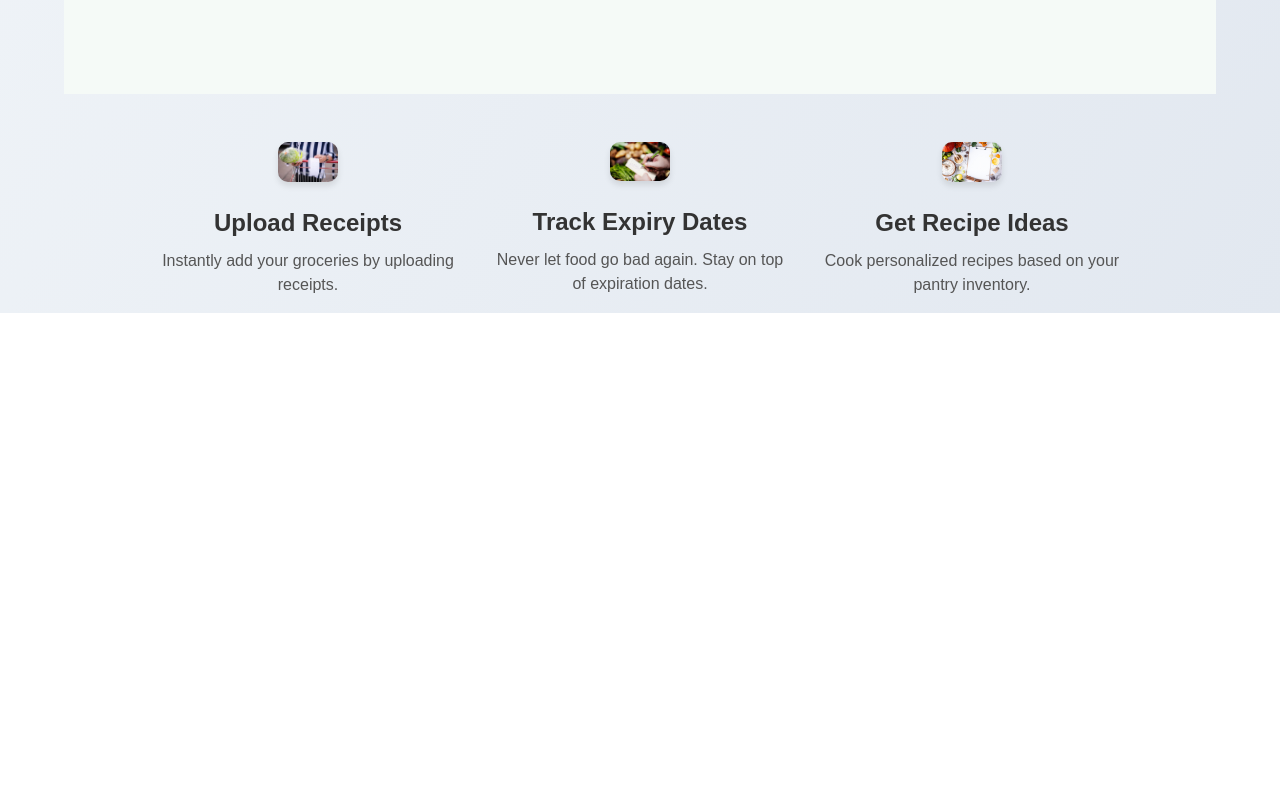
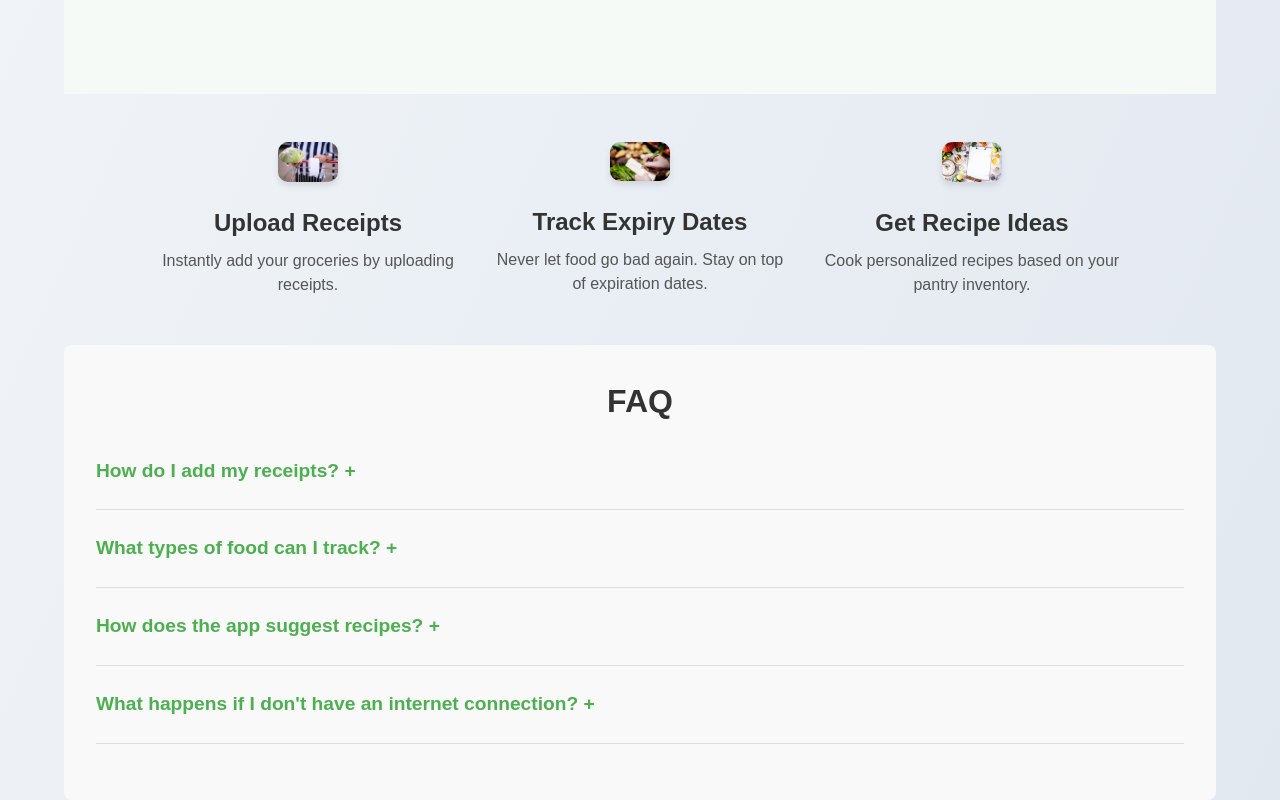
Before and after one commit to kliu04/nwhacks25, a React (Vite) app in the folder frontend/: page / in a window 1280 px wide. Shown: the part 2073-2873 px from the top of the page. Before the commit the page ends 2386 px from the top, so only its background shows below. Built offline with nearby package versions, Linux system fonts and the light colour scheme.

Commit message:
put faq section back X_x

```diff
--- a/frontend/src/Pages/Home.tsx
+++ b/frontend/src/Pages/Home.tsx
@@ -1,4 +1,4 @@
-
+import React, { useState } from "react";
 import { Link } from "react-router-dom";
 import "./Home.css"; // Import the updated CSS
 
@@ -8,6 +8,19 @@ import recipesIcon from "../assets/images/tild6263-3062-4666-b831-353366356234__
 import homepage1 from "../assets/images/HomePage1.png";
 import homepage2 from "../assets/images/HomePage2.png";
 import homepage3 from "../assets/images/HomePage3.png";
+
+function FAQItem({ question, answer }: { question: string; answer: string }) {
+    const [isOpen, setIsOpen] = useState(false);
+
+    return (
+        <div className="faq-item">
+            <h3 onClick={() => setIsOpen(!isOpen)} style={{ cursor: "pointer" }}>
+                {question} {isOpen ? "−" : "+"}
+            </h3>
+            {isOpen && <p>{answer}</p>}
+        </div>
+    );
+}
 
 function Home() {
     return (
@@ -73,7 +86,25 @@ function Home() {
                 </div>
             </section>
             {/* FAQ Section */}
-
+            <section className="faq">
+                <h2>FAQ</h2>
+                <FAQItem
+                    question="How do I add my receipts?"
+                    answer="You can upload photos of your receipts directly from your phone or computer. Our app uses OCR technology to extract the necessary information."
+                />
+                <FAQItem
+                    question="What types of food can I track?"
+                    answer="You can track any food items you purchase, from fresh produce to packaged goods. The app automatically recognizes common food items and their expiry dates."
+                />
+                <FAQItem
+                    question="How does the app suggest recipes?"
+                    answer="The app analyzes your current inventory and suggests recipes based on the ingredients you have available."
+                />
+                <FAQItem
+                    question="What happens if I don't have an internet connection?"
+                    answer="You can still use the app to manage your pantry and view your inventory, even without an internet connection."
+                />
+            </section>
         </div>
     );
 }
--- a/package.json
+++ b/package.json
@@ -1,4 +1,5 @@
 {
+
   "dependencies": {
     "next": "^15.1.5",
     "react": "^19.0.0",
```
